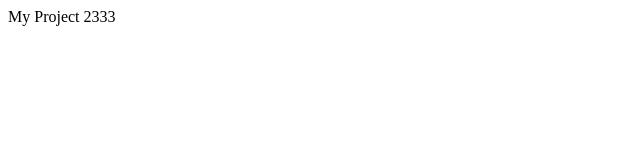
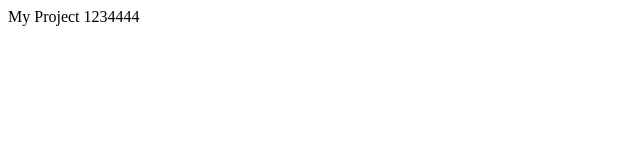
Before and after one commit to sita54/GitProject, a plain HTML site: page WebContent/index.html in a window 1280 px wide. Shown: the full height of the page, 0-640 px from the left. Drawn offline with Linux system fonts and the light colour scheme.

Commit message:
second commit

```diff
--- a/WebContent/index.html
+++ b/WebContent/index.html
@@ -5,6 +5,6 @@
 <title>Insert title here</title>
 </head>
 <body>
-My Project 2333
+My Project 1234444
 </body>
 </html>
```
